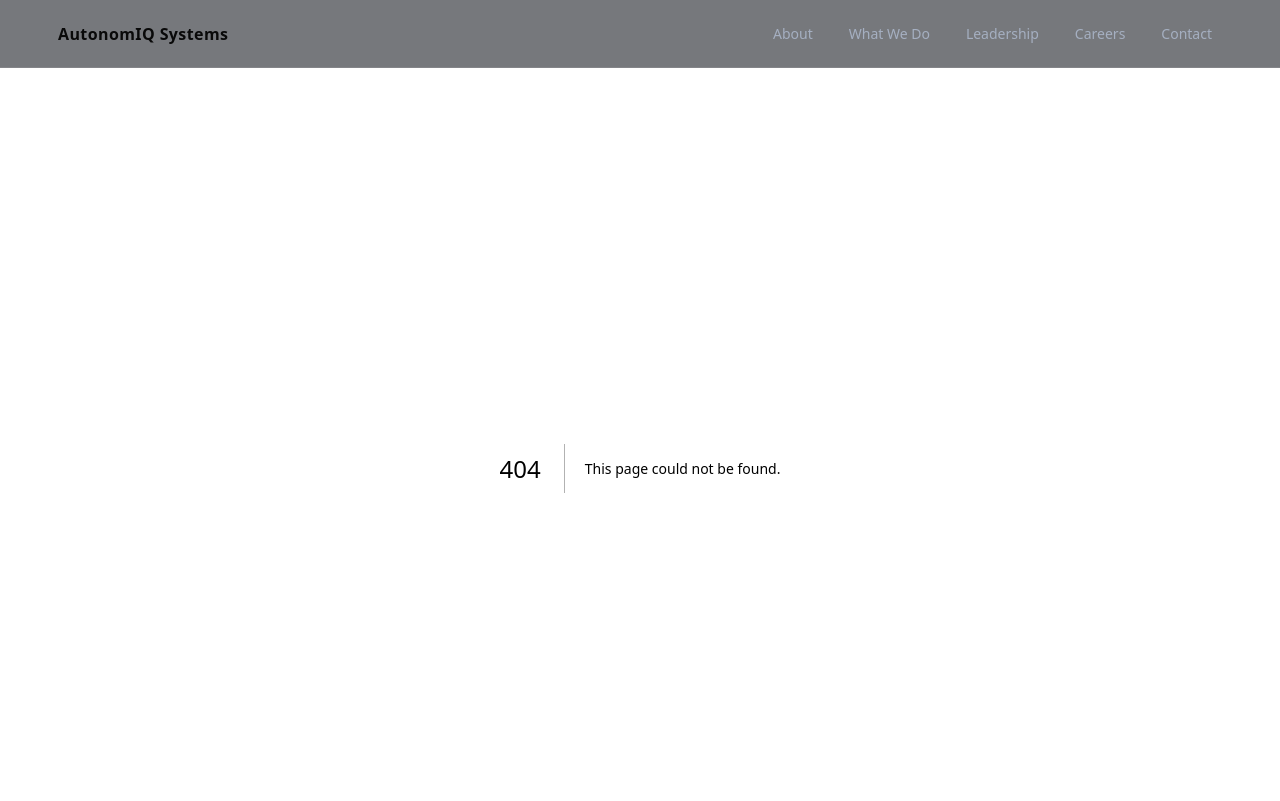
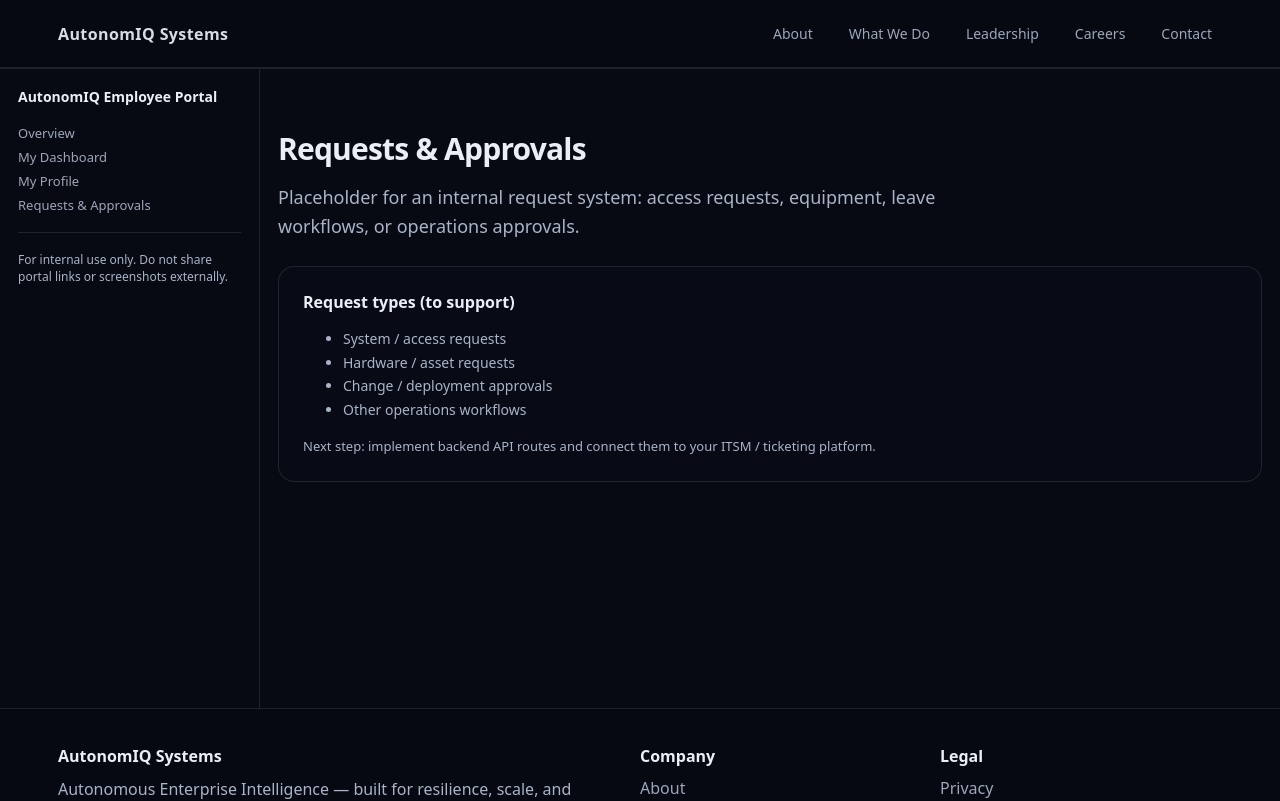
Before and after one commit to dayanidhi281986-boop/autonomiqsystems-website2, a Next.js app: page /portal/requests in a window 1280 px wide. Before the commit this address had no page. Shown: the top 801 px of the page. Built offline with nearby package versions, Linux system fonts and the light colour scheme.

Commit message:
Create PortalRequestsPage for requests and approvals
This page serves as a placeholder for an internal request system, outlining various request types and next steps for implementation.

```diff
--- /dev/null
+++ b/app/portal/requests/page.tsx
@@ -0,0 +1,31 @@
+export const metadata = {
+  title: "Requests & Approvals | Employee Portal",
+};
+
+export default function PortalRequestsPage() {
+  return (
+    <>
+      <h1 className="h1" style={{ fontSize: 30 }}>
+        Requests & Approvals
+      </h1>
+      <p className="pLead" style={{ maxWidth: 720 }}>
+        Placeholder for an internal request system: access requests, equipment,
+        leave workflows, or operations approvals.
+      </p>
+
+      <div className="card" style={{ marginTop: 24, padding: 24 }}>
+        <h3>Request types (to support)</h3>
+        <ul style={{ color: "var(--muted)", fontSize: 14, lineHeight: 1.7 }}>
+          <li>System / access requests</li>
+          <li>Hardware / asset requests</li>
+          <li>Change / deployment approvals</li>
+          <li>Other operations workflows</li>
+        </ul>
+        <p style={{ marginTop: 12, color: "var(--muted)", fontSize: 13 }}>
+          Next step: implement backend API routes and connect them to your ITSM
+          / ticketing platform.
+        </p>
+      </div>
+    </>
+  );
+}
```
